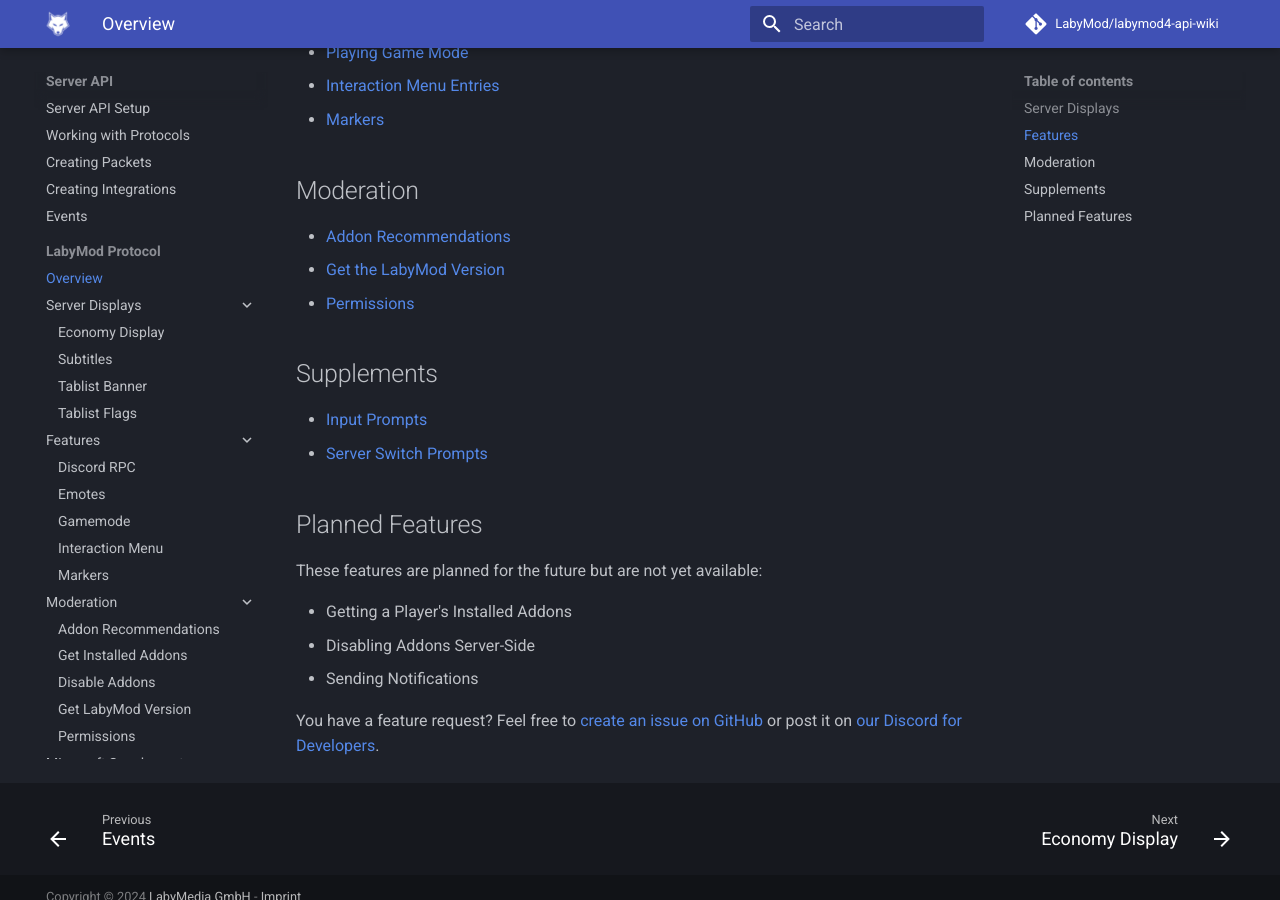
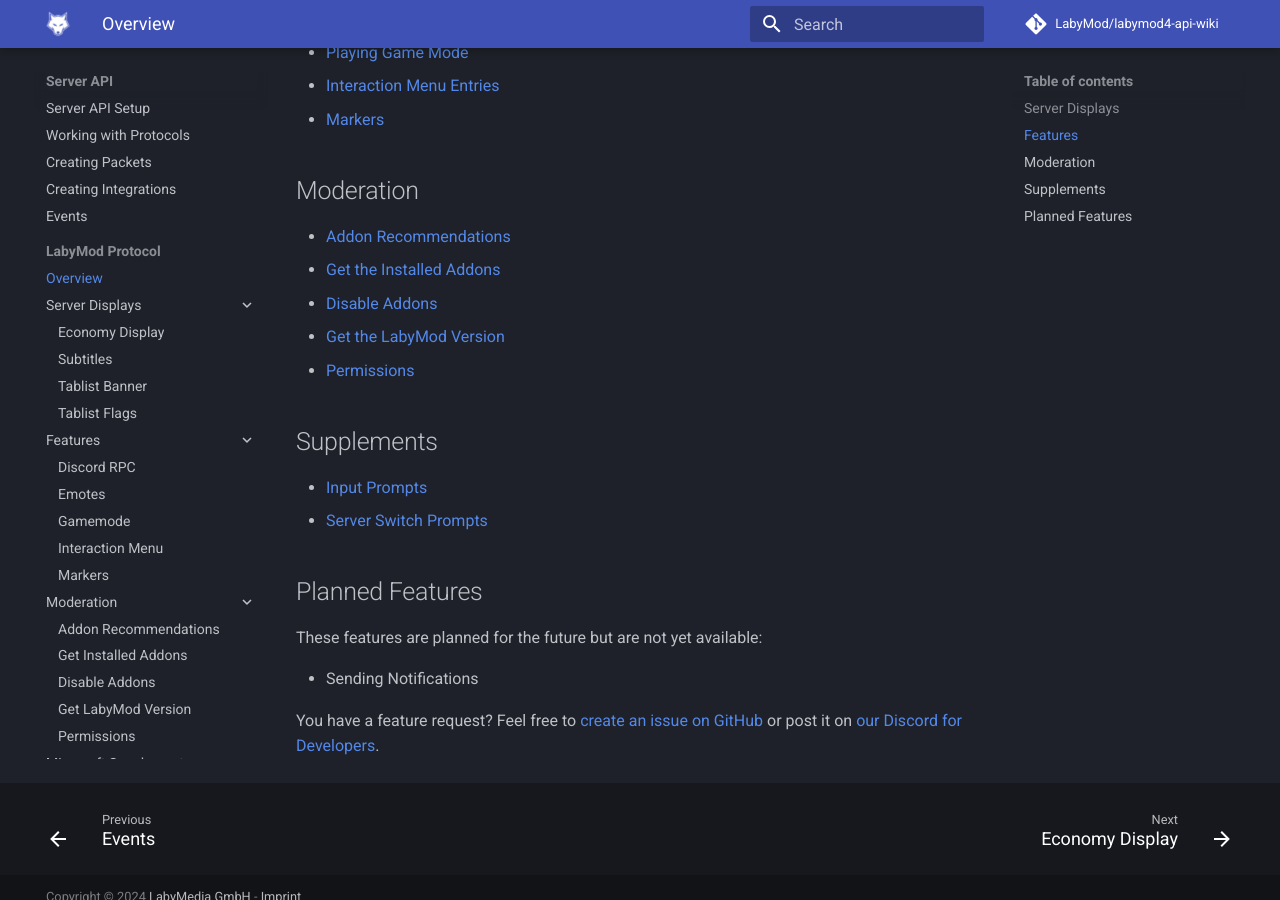
Before and after one commit to LabyMod/labymod4-api-wiki, an MkDocs documentation site: the page built from docs/pages/server/labymod/overview.md, in a window 1280 px wide and 900 px high, scrolled down 589 px. Built offline with MkDocs 1.6.1 and Material for MkDocs 9.7.7, drawn with Linux system fonts in a browser that asks for light colours; comment, search, counter and statistics services are not loaded.

```diff
--- a/docs/pages/server/labymod/overview.md
+++ b/docs/pages/server/labymod/overview.md
@@ -18,6 +18,8 @@
 ## Moderation
 
 - [Addon Recommendations](/pages/server/labymod/moderation/addon-recommendation)
+- [Get the Installed Addons](/pages/server/labymod/moderation/installed-addons)
+- [Disable Addons](/pages/server/labymod/moderation/disable-addons)
 - [Get the LabyMod Version](/pages/server/labymod/moderation/labymod-version)
 - [Permissions](/pages/server/labymod/moderation/permissions)
 
@@ -30,8 +32,6 @@
 
 These features are planned for the future but are not yet available:
 
-- Getting a Player's Installed Addons
-- Disabling Addons Server-Side
 - Sending Notifications
 
 You have a feature request? Feel free to [create an issue on GitHub](https://github.com/LabyMod/labymod4-server-api/issues/new/choose) or post it on [our Discord for Developers](https://labymod.net/dc/dev).
```
Also changed, not shown: docs/pages/server/labymod/moderation/disable-addons.md (+3 -0 lines), docs/pages/server/labymod/moderation/installed-addons.md (+3 -0 lines).
